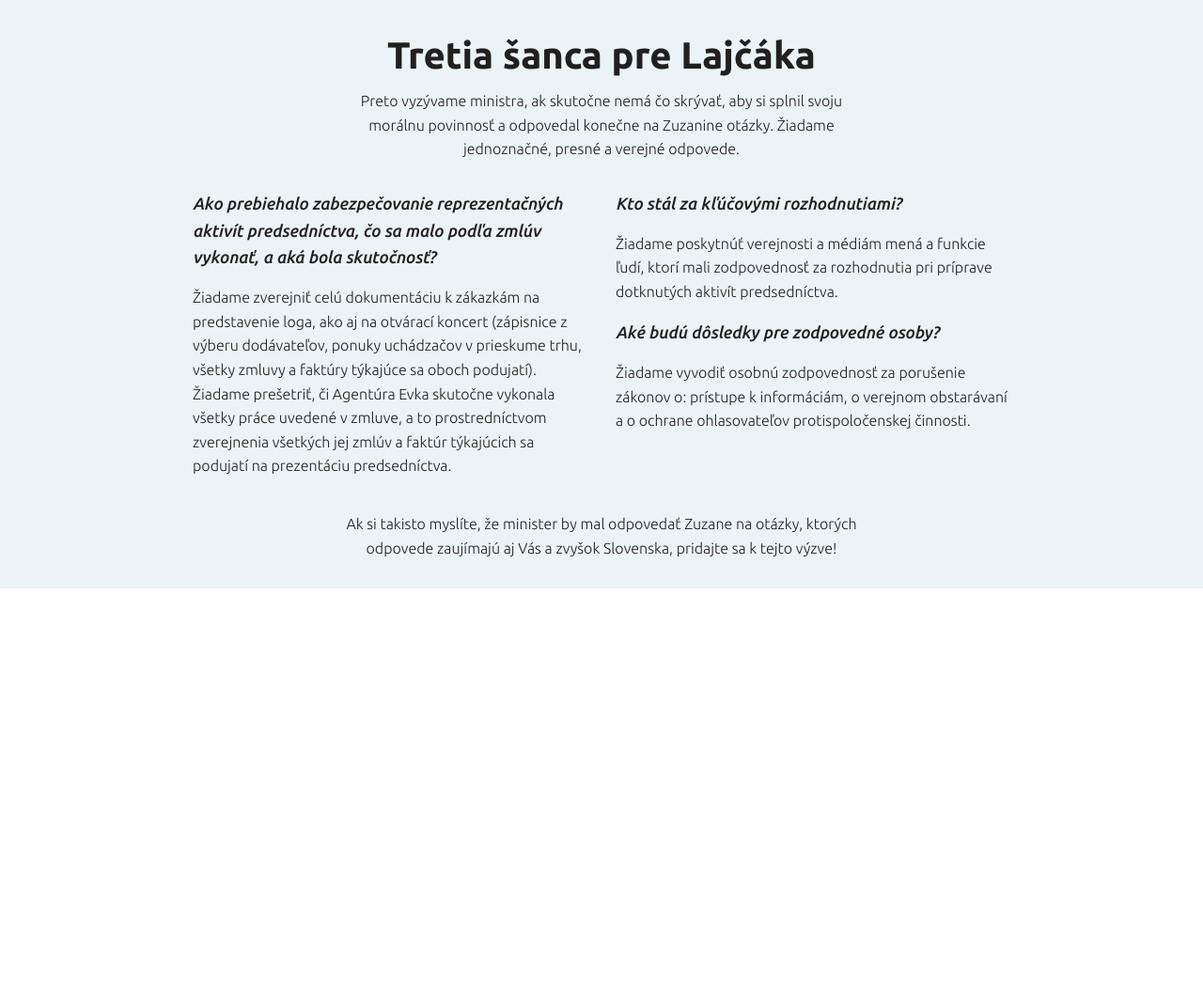
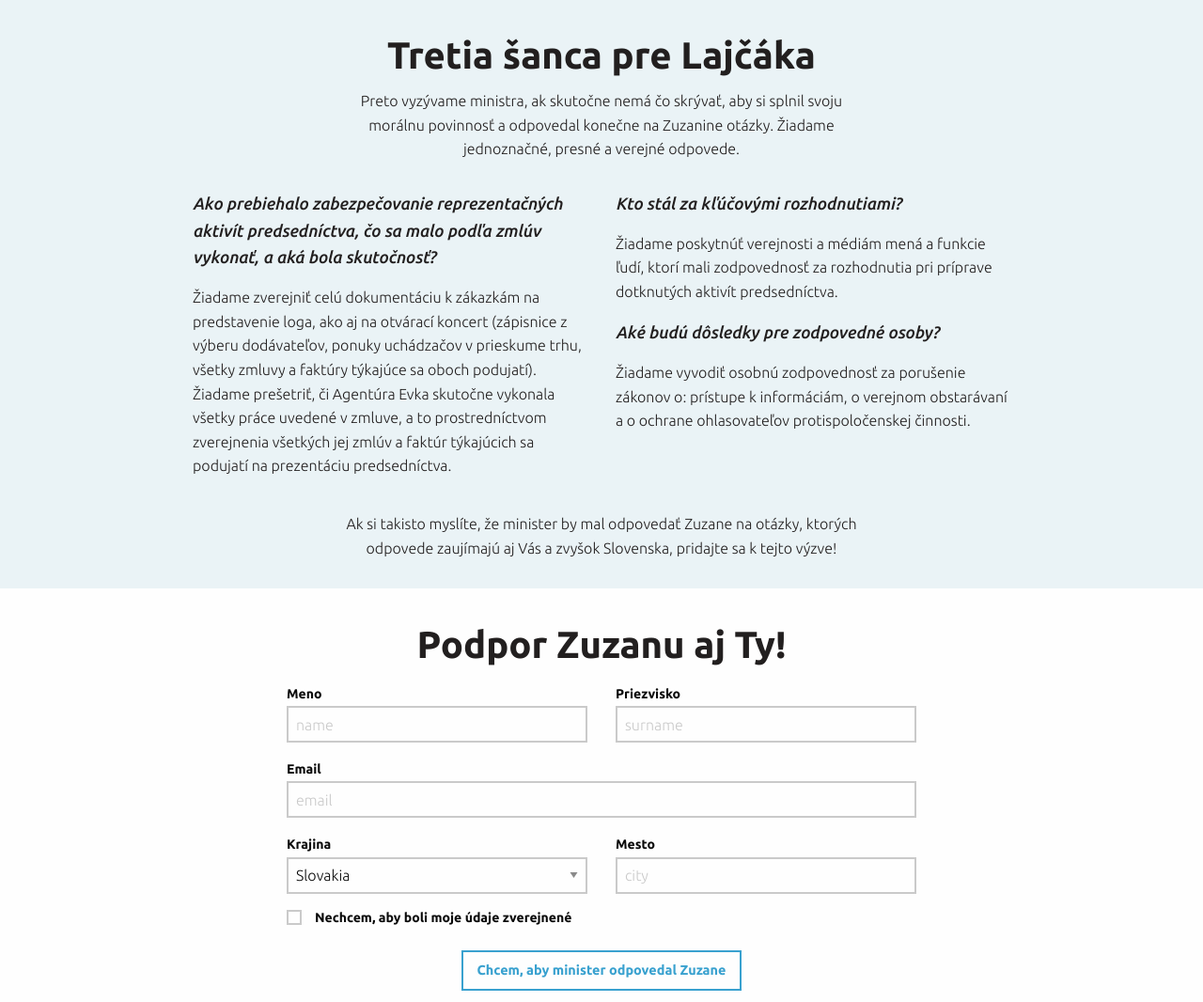
Before and after one commit to filiplikavcan/tis-zuzana, a PHP site: page /static/html/index.html in a window 1280 px wide. Shown: the part 1876-2942 px from the top of the page at 94% size. Before the commit the page ends 2502 px from the top, so only its background shows below. Run offline with PHP 8.4, Linux system fonts and the light colour scheme; grey boxes labelled with a size stand in for pictures from a placeholder-image service; some libraries are stand-ins or nearby versions.

Commit message:
created form for support

```diff
--- a/frontend/sass/custom/_colors.scss
+++ b/frontend/sass/custom/_colors.scss
@@ -2,6 +2,7 @@
 $transparent: rgba(255,255,255,0);
 $white: #FFFFFF;
 $white-cat: #EAF3F6;
+$gray-silver: #CACACA;
 $black-mine: #221F1F;
 
 $blue-shakespeare: #39A1CF;
--- /dev/null
+++ b/frontend/sass/custom/_forms.scss
@@ -0,0 +1,116 @@
+.support-form {
+	@include grid-row;
+
+	.check-field,
+	.email-field,
+	.form-actions,
+	.select-field,
+	.text-field,
+  .form-actions {
+		@include grid-column(12);
+	}
+
+	.form-actions {
+		padding-top: calc-rem(12);
+		text-align: center;
+	}
+
+	label {
+		padding: calc-rem(4 0 0);
+		font-weight: 700;
+	}
+
+	input,
+	select {
+		margin-bottom: calc-rem(12);
+		border-width: calc-rem(2);
+		box-shadow: none;
+		@include ps-transition(border-color);
+
+		&:focus {
+			border-width: calc-rem(2);
+			border-color: $blue-shakespeare;
+			box-shadow: none;
+		}
+	}
+
+	.check-field {
+		input {
+			@include element-invisible;
+		}
+
+		label {
+			position: relative;
+			margin-left: 0;
+			padding: calc-rem(0 0 0 30);
+			line-height: calc-rem(20);
+
+			&:after,
+			&:before {
+				content: "";
+				position: absolute;
+				top: calc-rem(2);
+				left: 0;
+				display: block;
+			}
+
+			&:before {
+				width: calc-rem(16);
+				height: calc-rem(16);
+				border: calc-rem(2) solid $gray-silver;
+				@include ps-transition(border-color);
+			}
+
+			&:after {
+				width: calc-rem(16);
+				height: calc-rem(16);
+				padding: calc-rem(4);
+				background-clip: content-box;
+				background-color: $transparent;
+				@include ps-transition(background-color);
+			}
+		}
+
+		input[type=checkbox]:checked ~ label:before {
+			border-color: $blue-shakespeare;
+		}
+
+		input[type=checkbox]:checked ~ label:after {
+			background-color: $blue-shakespeare;
+		}
+	}
+  @include breakpoint(medium){
+    .check-field,
+  	.email-field,
+  	.form-actions,
+  	.select-field,
+  	.text-field,
+    .form-actions {
+      @include grid-col-size(7);
+      @include grid-col-pos(center);
+    }
+    .form-actions {
+  		padding-top: calc-rem(24);
+  	}
+  }
+  @include breakpoint(large){
+    max-width: calc-rem(700);
+    .check-field,
+  	.form-actions,
+  	.select-field,
+  	.text-field,
+    .form-actions {
+    @include grid-col-size(6);
+    @include grid-column-unposition;
+    clear: none;
+    }
+    .email-field {
+      @include grid-col-size(12);
+      // float: left;
+    }
+    .form-actions {
+      @include grid-col-size(12);
+  		padding-top: calc-rem(24);
+  	}
+  }
+}
--- a/frontend/sass/custom/_layout.scss
+++ b/frontend/sass/custom/_layout.scss
@@ -3,3 +3,21 @@
 		background-color: $white-cat;
 	}
 }
+
+// Basic text column
+.text-column {
+	@include grid-column(12);
+	padding-top: rem-calc(20);
+	margin-bottom: rem-calc(30);
+	text-align: center;
+	&.no-margin {
+		margin-bottom: 0 !important;
+	}
+	@include breakpoint(medium) {
+		 @include grid-col-size(8);
+		@include grid-col-pos(center);
+	}
+	@include breakpoint(large) {
+		 @include grid-col-size(6);
+	}
+}
--- a/frontend/sass/custom/_prose.scss
+++ b/frontend/sass/custom/_prose.scss
@@ -43,21 +43,6 @@
 	max-width: rem-calc(500);
 	padding: rem-calc(10 0 10 20);
 	text-align: left;
-}
-
-// Basic text column
-.text-column {
-	@include grid-column(12);
-	padding-top: rem-calc(20);
-	margin-bottom: rem-calc(30);
-	text-align: center;
-	@include breakpoint(medium) {
-		 @include grid-col-size(8);
-		@include grid-col-pos(center);
-	}
-	@include breakpoint(large) {
-		 @include grid-col-size(6);
-	}
 }
 
 // Video link
--- a/frontend/sass/styles.scss
+++ b/frontend/sass/styles.scss
@@ -16,7 +16,7 @@
 @import 'custom/fonts';
 @import 'custom/buttons';
 @import 'custom/layout';
+@import 'custom/forms';
 @import 'custom/header';
 @import 'custom/prose';
-@import 'custom/timeline';
 @import 'custom/footer';
--- a/static/html/index.html
+++ b/static/html/index.html
@@ -101,6 +101,47 @@
         </div>
       </div>
     </div>
+    <div class="panel">
+      <div class="text-column no-margin">
+        <h2>Podpor Zuzanu aj Ty!</h2>
+      </div>
+      <div class="form-wrapper">
+        <form class="support-form">
+          <div class="text-field">
+            <label for="name">Meno</label>
+            <input type="text" name="name" id="name" placeholder="name">
+          </div>
+          <div class="text-field">
+            <label for="surname">Priezvisko</label>
+            <input type="text" name="surname" id="surname" placeholder="surname">
+          </div>
+          <div class="email-field">
+            <label for="email">Email</label>
+            <input type="email" name="email" id="email" placeholder="email" required>
+          </div>
+          <div class="select-field">
+            <label for="country">Krajina</label>
+            <select name="cars">
+              <option value="slovakia" selected>Slovakia</option>
+              <option value="cesko">Cesko</option>
+              <option value="francuzsko">francuzsko</option>
+              <option value="nemecko">Nemecko</option>
+            </select>
+          </div>
+          <div class="text-field">
+            <label for="city">Mesto</label>
+            <input type="text" name="city" id="city" placeholder="city">
+          </div>
+          <fieldset class="check-field">
+            <input id="checkbox1" type="checkbox">
+            <label for="checkbox1">Nechcem, aby boli moje údaje zverejnené</label>
+          </fieldset>
+          <div class="form-actions">
+            <input class="button" type="submit" value="Chcem, aby minister odpovedal Zuzane">
+          </div>
+        </form>
+      </div>
+    </div>
   </main>
   <script type='text/javascript' src="https://ajax.googleapis.com/ajax/libs/jquery/3.1.1/jquery.min.js"></script>
   <script type='text/javascript' src="../js/scripts.min.js"></script>
```
Also changed, not shown: frontend/css/styles.css (+164 -26 lines), frontend/css/styles.min.css.
